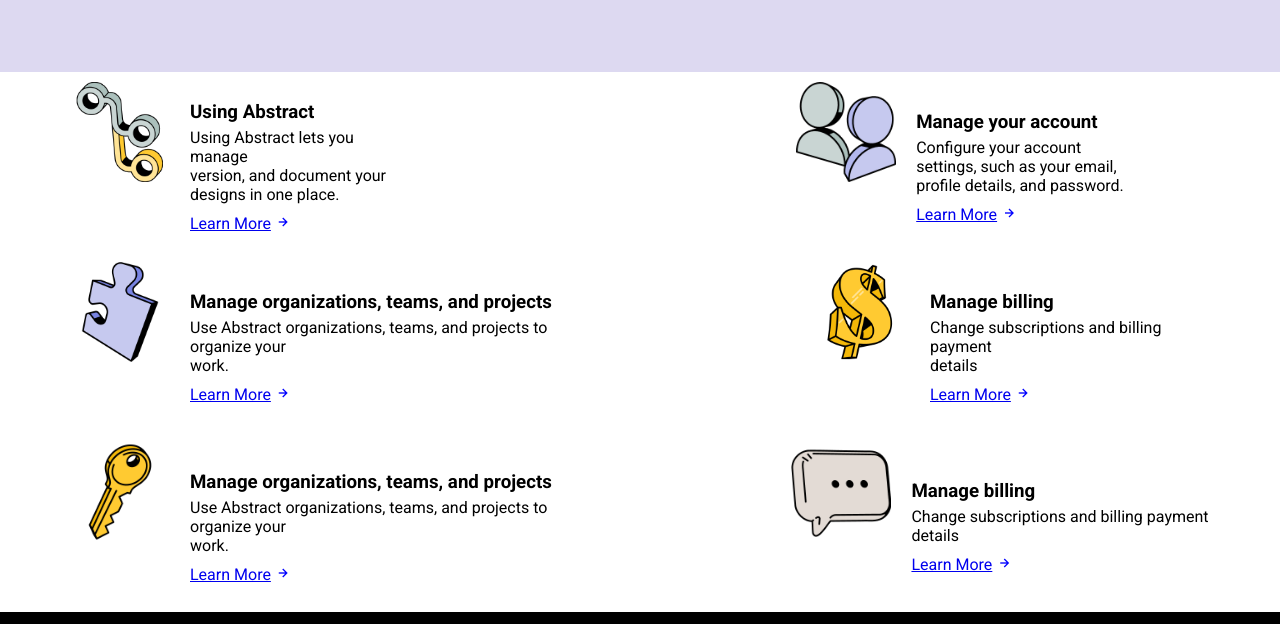
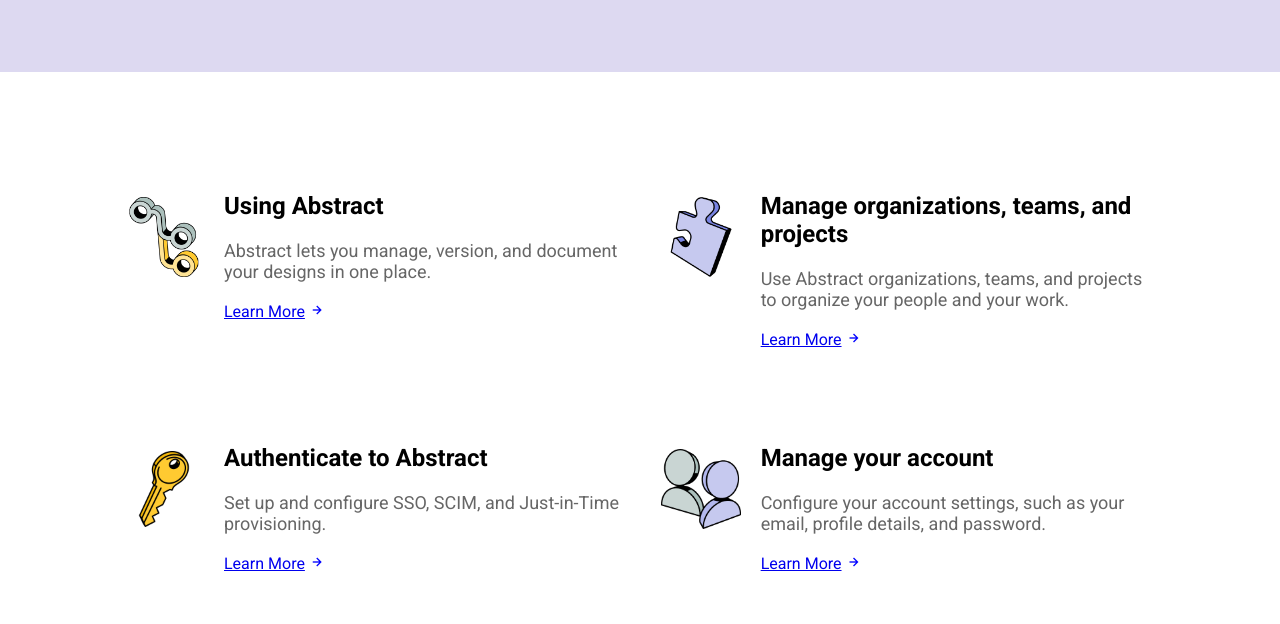
Before and after one commit to praises316/Abstract, a plain HTML site: page index.html in a window 1280 px wide. Shown: the part 328-952 px from the top of the page. Drawn offline with nearby package versions, Linux system fonts and the light colour scheme.

Commit message:
initial commit

```diff
--- a/css/style.css
+++ b/css/style.css
@@ -80,7 +80,6 @@ nav{
     }
 .body p{
     font-size: 60px;
-    /* font-weight: bold; */
     font-family: sans-serif;
 }
     .searchbar{
@@ -120,65 +119,40 @@ nav{
         padding-right: 20px;
      }
 
-
-
-    .field-of-work {
+    .fields{
         display: flex;
-        flex-direction: column;
-        align-items: center;
+        justify-content: space-between;
+        align-items: flex-start;
+        gap: 20px;
+        width: 90%;
+        margin: 0 auto;
+        flex-wrap: wrap;
+        padding: 60px;
     }
-    .field-of-work h3 {
-        margin-bottom: 5px;
-        margin-top: 10px;
-        /* padding: 5px 10px; */
+    .services, .teams {
+        position: relative;
+        padding-left: 100px;
+        margin-bottom: 15px;
+        margin-top: 60px;
+        width: 48%;
     }
 
-     .field-of-work p {
-        margin-top: 5px;
-        margin-bottom: 10px;
-        font: 18px;
-
-    }
-    .field-of-work img {
-        margin-bottom: 60px;
-        margin-right: 20px;
-
+    .services img, .teams img {
+        position: absolute;
+        left: 0;
+        top: 5px;
+        width: 80px;
+        height: auto;
     }
 
-    .first-div-red, .second-div-green, .third-div-yellow {
-        display: flex;
-        justify-content: space-around;
-        width: 100%;
-        padding: 10px 0;
-
+    .fields h2 {
+        font-size: 24px;
+        margin-bottom: 10px;
     }
-    .first-div-red > div, .second-div-green > div, .third-div-yellow > div {
-        display: flex;
-        flex-direction: row;
-        justify-content: center;
-        align-items: center;
-        width: 500px;
-        /* border: 1px solid black; */
-        box-sizing: border-box;
-    }
-
-    .abstract{
-        padding-right: 170px;
-    }
-    .account{
-        /* background-color: turquoise; */
-        padding-left: 20;
-    }
-    .money{
-        /* background-color: violet; */
-        padding-left: 100px;
-    }
-    .billing{
-        /* background-color: tomato; */
-        padding-left: 80px;
-
-
-    }
+    .fields p {
+        margin: 20px 0;
+        font-size: 18px;
+        color: #666;}
     .bx-right-arrow-alt{
             color: blue;
             width: 15px;
@@ -194,6 +168,7 @@ nav{
         .div-Branches a:hover {
             text-decoration: underline;
         }
+
     footer{
         display: flex;
         flex-direction: column;
@@ -209,7 +184,7 @@ nav{
     .footer-div h3{
         font-size: 20px;
         margin-bottom: 20px;
-        padding: 10px 5px;
+        padding: 10px 0;
     }
     .footer-div p{
     justify-content: right;
--- a/index.html
+++ b/index.html
@@ -39,75 +39,67 @@
             </div>
         </div>
 
-        <div class="field-of-work">
-            <div class="first-div-red">
-                <div class="abstract">
-                    <img src="images/using.png" alt="" width="100px" height="100px">
-                    <div>
-                        <h3>Using Abstract</h3>
-                        <p>Using Abstract lets you manage <br>version, and document your <br> designs in one place.</p>
-                        <a href="#">Learn More</a>
+        <div class="fields">
+            <div class="services">
+                <div class="using">
+                    <img src="images/using.png" alt="" height="200px" width="200px">
+                </div>
+                <h2>Using Abstract</h2>
+                    <p>Abstract lets you manage, version, and document your designs in one place.</p>
+                    <a href="#" class="learn-more">Learn More</a>
                     <i class='bx bx-right-arrow-alt'></i>
             </div>
+            <div class="services">
+                <div class="org">
+                    <img src="images/organizations.png" alt=""  width="200px" height="200px">
                 </div>
-
-                <div class="account">
-                    <img src="images/account.png" alt="" width="100px" height="100px">
-                <div>
-                        <h3>Manage your account</h3>
-                        <p>
-                            Configure your account <br>settings, such as your email, <br>profile details, and password.
-                        </p>
-                        <a href="#">Learn More</a>
+                <h2>
+                    Manage organizations, teams, and projects
+                </h2>
+                    <p>Use Abstract organizations, teams, and projects to organize your people and your work.</p>
+                    <a href="#" class="learn-more">Learn More</a>
                     <i class='bx bx-right-arrow-alt'></i>
             </div>
+            <div class="services">
+                <div class="authentic">
+                    <img src="images/authenticate.png" alt="" width="200px" height="200px">
                 </div>
-            </div>
-            <div class="second-div-green">
-                <div>
-                    <img src="images/organizations.png" alt="" width="100px" height="100px">
-                    <div>
-                        <h3>Manage organizations, teams, and projects</h3>
-                        <p>Use Abstract organizations, teams, and projects to organize your <br>work.</p>
-                        <a href="#">Learn More</a>
+                <h2>Authenticate to Abstract
+                </h2>
+                    <p>Set up and configure SSO, SCIM, and Just-in-Time provisioning.</p>
+                    <a href="#" class="learn-more">Learn More</a>
                     <i class='bx bx-right-arrow-alt'></i>
             </div>
+            <div class="teams">
+                <div class="account">
+                    <img src="images/account.png" alt=""height="200px" width="200px">
                 </div>
-
-                <div class="money">
-                    <img src="images/billing.png" alt="" width="100px" height="100px">
-                    <div>
-                        <h3>Manage billing</h3>
-                        <p>Change subscriptions and billing payment <br>details</p>
-                        <a href="#">Learn More</a>
+                <h2>Manage your account</h2>
+                    <p>Configure your account settings, such as your email, profile details, and password.</p>
+                    <a href="#" class="learn-more">Learn More</a>
                     <i class='bx bx-right-arrow-alt'></i>
             </div>
+            <div class="teams">
+                <div class="bill">
+                    <img src="images/billing.png" alt="" height="200px" width="200px">
                 </div>
-            </div>
-            <div class="third-div-yellow">
-                <div>
-                    <img src="images/authenticate.png" alt="" width="100px" height="100px">
-                    <div>
-                        <h3>Manage organizations, teams, and projects</h3>
-                        <p>Use Abstract organizations, teams, and projects to organize your <br>work.</p>
-                        <a href="#">Learn More</a>
+                <h2>Manage Billing</h2>
+                    <p>Change subscriptions and payment details.</p>
+                    <a href="#" class="learn-more">Learn More</a>
                     <i class='bx bx-right-arrow-alt'></i>
             </div>
+            <div class="teams">
+                <div class="support">
+                    <img src="images/support.png" alt="" width="80">
                 </div>
-
-                <div class="billing">
-                    <img src="images/support.png" alt="" width="100px" height="100px">
-                    <div>
-                        <h3>Manage billing</h3>
-                        <p>Change subscriptions and billing payment <br>details</p>
-                        <a href="#">Learn More</a>
+                <h2>Abstract Support</h2>
+                <p>Get in touch with a human.</p>
+                    <a href="#" class="learn-more">Learn More</a>
                     <i class='bx bx-right-arrow-alt'></i>
-
-                    </div>
-                </div>
             </div>
 
         </div>
+
     </main>
        <footer>
         <div class="footer-div">
```
Lines whose indentation alone changed are shown as unchanged.
